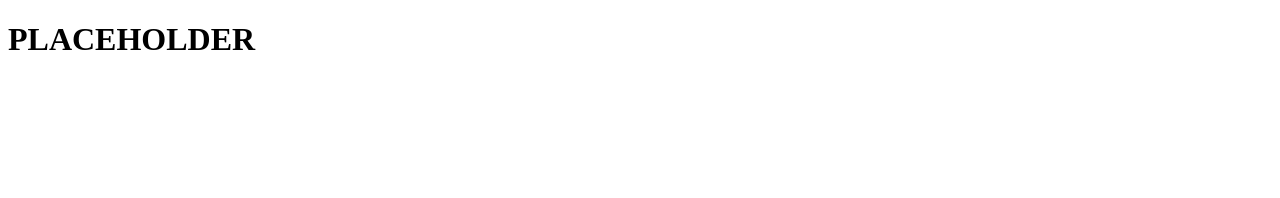
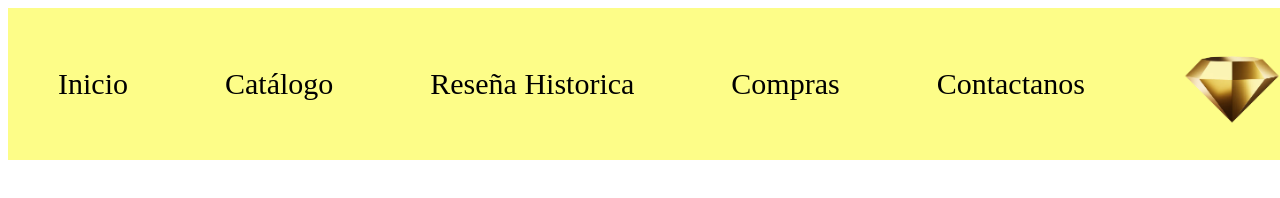
Before and after one commit to Omar-Rivera-98/Desafio-2-Omar-Rivera, a plain HTML site: page paginas/index.html in a window 1280 px wide. Drawn offline with Linux system fonts and the light colour scheme; a web font is replaced by a local one.

Commit message:
Cambios generales

```diff
--- a/paginas/index.html
+++ b/paginas/index.html
@@ -3,17 +3,29 @@
 <head>
     <meta charset="UTF-8">
     <meta name="viewport" content="width=device-width, initial-scale=1.0">
-    <title>Document</title>
+    <title>Sparkle Studio</title>
     <link rel="preconnect" href="https://fonts.googleapis.com">
     <link rel="preconnect" href="https://fonts.gstatic.com" crossorigin>
     <link href="https://fonts.googleapis.com/css2?family=Winky+Sans:ital,wght@0,300..900;1,300..900&display=swap" rel="stylesheet">
     <link rel="stylesheet" href="../style/style.css">
+    <link rel="shortcut icon" href="../img/logo.webp" type="image/x-icon">
 </head>
 <body>
+<!-- HEADER -->
     <header>
-        <!-- PLACEHOLDER HEADER -->
-         <h1 class="PLACEHOLDER">PLACEHOLDER</h1>
+
+         <nav>
+            <ul class="page">
+                <a href="index.html">Inicio</a>
+                <a href="">Catálogo</a>
+                <a href="">Reseña Historica</a>
+                <a href="">Compras</a>
+                <a href="contacto.html">Contactanos</a>
+                <img src="../img/logo.webp" alt="Logo">
+            </ul>
+         </nav>
     </header>
+<!-- HEADER END-->
         <main>
             <!-- MAIN PLACEHOLDER -->
         </main>
--- a/style/style.css
+++ b/style/style.css
@@ -5,6 +5,25 @@
   font-style: normal;
 }
 
-.PLACEHOLDER{
+nav img{
+    width: 100px;
+}
+
+nav ul{
+    display: flex;
+    justify-content: space-between;
+    align-items: center;
     font-family: Winky Sans;
 }
+a {
+    text-decoration: none;
+    color: black;
+    font-size: 30px;
+}
+
+header{
+    background-color: #fdfd88;
+    width: 100%;
+    height: 100%;
+    padding: 10px;
+}
```
Also changed, not shown: img/logo.webp (added), img/paleta de colores para referencia.png (deleted), img/useless/paleta de colores para referencia.jpg (added), img/useless/placeholder for git.png (renamed from img/placeholder for git.png), paginas/about.html (deleted).
